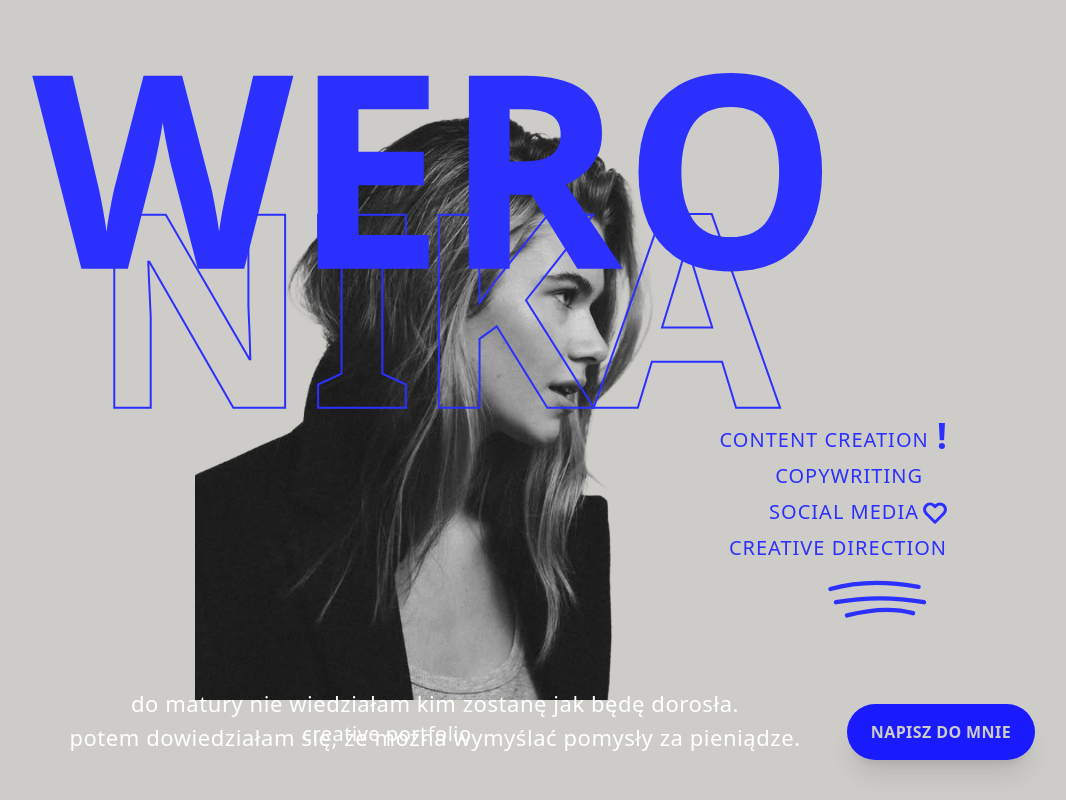
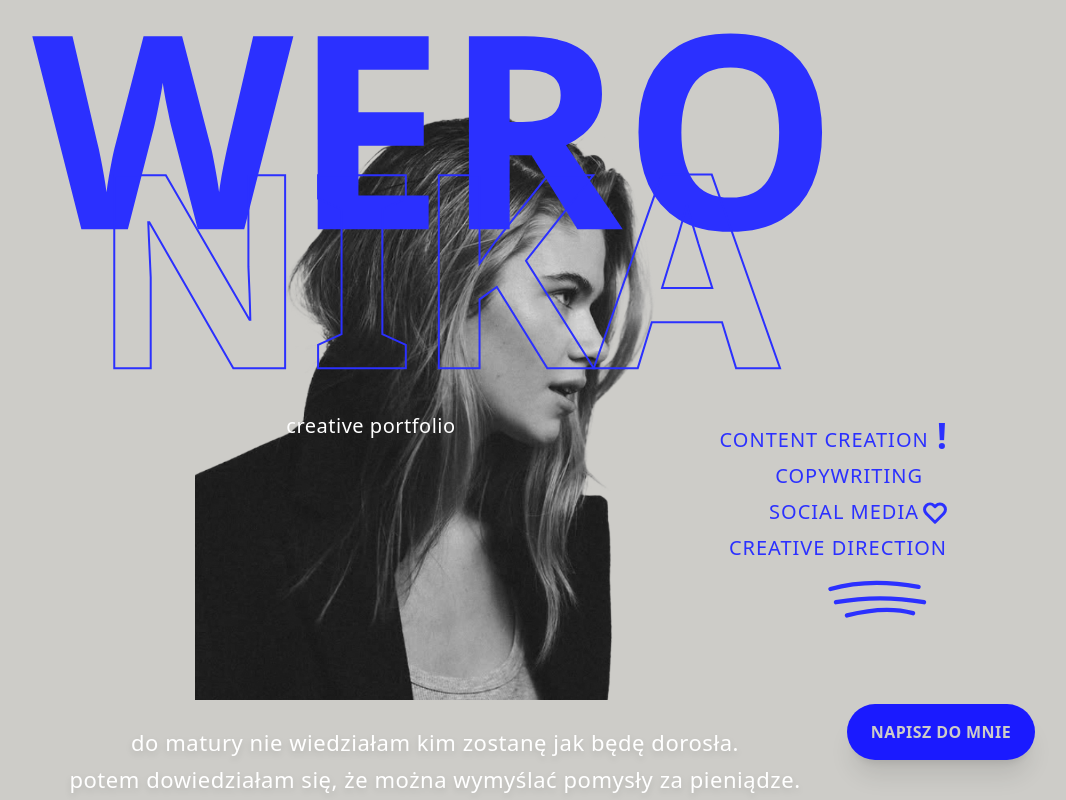
Before and after one commit to olafreiski/weronika-portfolio, a Next.js app: page / in a window 1280 px wide. Shown: the top 800 px of the page, without its empty margins (205-1271 px from the left). Built offline with nearby package versions, Linux system fonts and the light colour scheme.

Commit message:
style: move matura text under image and restore creative portfolio

```diff
--- a/src/components/Hero.tsx
+++ b/src/components/Hero.tsx
@@ -16,9 +16,14 @@ export default function Hero() {
             className="object-cover grayscale"
             priority
           />
-          {/* Creative portfolio text specifically locked right under the image */}
-          <div className="absolute -bottom-8 md:-bottom-12 w-full flex justify-center z-30 text-white font-medium text-xs sm:text-sm md:text-xl tracking-wide lg:-ml-[10%] pointer-events-none">
-            creative portfolio
+          {/* Matura text placed directly beneath the image */}
+          <div className="absolute -bottom-16 md:-bottom-24 left-1/2 -translate-x-1/2 w-[95vw] md:w-max text-center z-30 flex flex-col gap-1 text-white pointer-events-none drop-shadow-md">
+            <p className="text-[11px] sm:text-[16px] md:text-[22px] font-medium tracking-wide">
+              do matury nie wiedziałam kim zostanę jak będę dorosła.
+            </p>
+            <p className="text-[11px] sm:text-[16px] md:text-[22px] font-medium tracking-wide">
+              potem dowiedziałam się, że można wymyślać pomysły za pieniądze.
+            </p>
           </div>
         </div>
 
@@ -40,6 +45,9 @@ export default function Hero() {
             </h1>
           </div>
 
+          <div className="flex justify-center z-30 text-white font-medium text-xs sm:text-sm md:text-xl tracking-wide mt-4 md:mt-8 lg:mt-12 w-full lg:-ml-[10%]">
+            creative portfolio
+          </div>
         </div>
 
         {/* Right side list */}
@@ -74,15 +82,7 @@ export default function Hero() {
 
       </div>
 
-      {/* Bottom text */}
-      <div className="absolute bottom-6 md:bottom-12 w-full text-center z-30 px-4 flex flex-col gap-1 text-white">
-        <p className="text-xs sm:text-[17px] md:text-[22px] font-medium tracking-wide">
-          do matury nie wiedziałam kim zostanę jak będę dorosła.
-        </p>
-        <p className="text-xs sm:text-[17px] md:text-[22px] font-medium tracking-wide">
-          potem dowiedziałam się, że można wymyślać pomysły za pieniądze.
-        </p>
-      </div>
+
 
     </section>
   );
```
